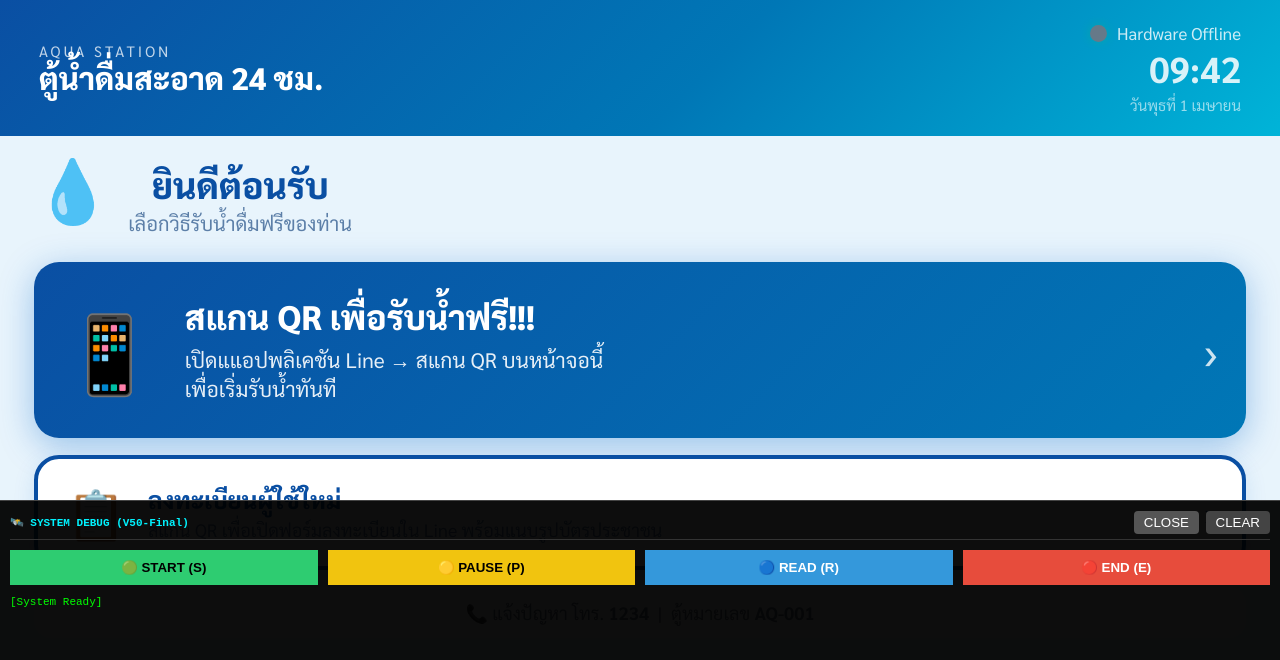
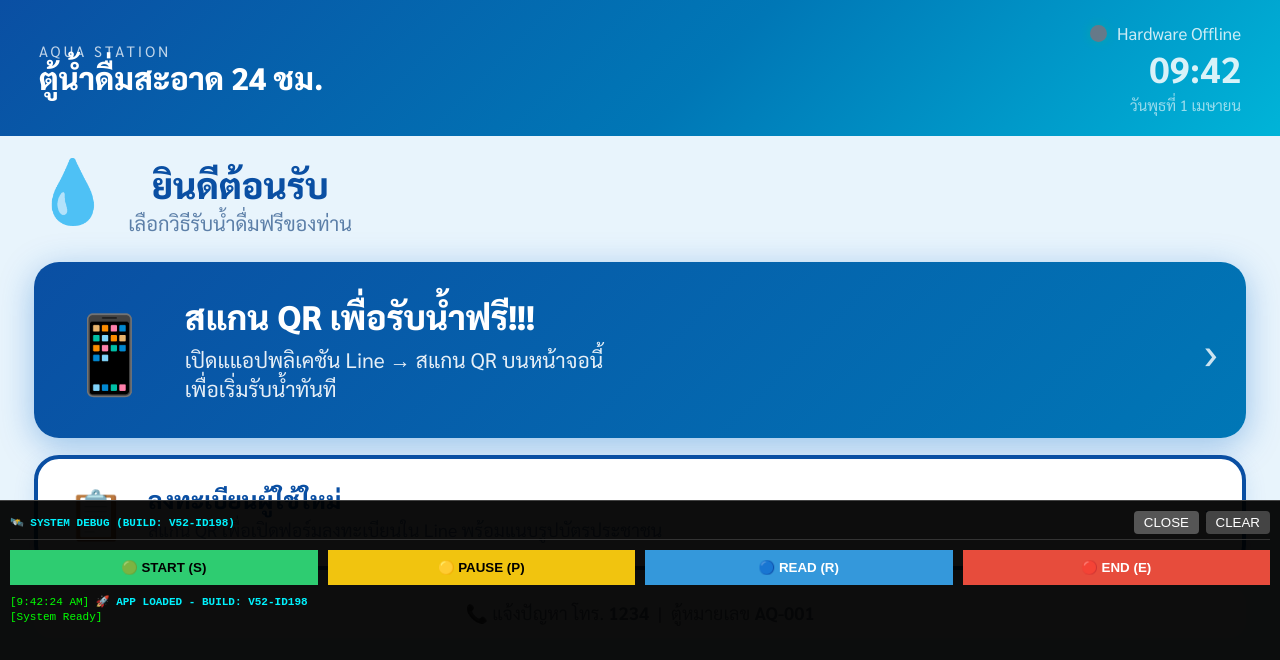
Before and after one commit to puuuuuz/aqua-station-kiosk, a website: page tablet-kiosk.html in a window 1280 px wide. Drawn offline with Linux system fonts and the light colour scheme.

Commit message:
🚀 BUILD V52 (ID 198): Added version branding to debug console and logs for clear deployment tracking.

```diff
--- a/tablet-kiosk.html
+++ b/tablet-kiosk.html
@@ -1009,7 +1009,7 @@
     <!-- 🛠️ DEBUG CONSOLE -->
     <div id="debugConsole" style="display:block; position:fixed; bottom:0; left:0; width:100%; height:300px; background:rgba(0,0,0,0.95); color:#0f0; font-family:monospace; font-size:11px; padding:10px; overflow-y:auto; z-index:9999; border-top:1px solid #444; border-bottom: none;">
         <div style="display:flex; justify-content:space-between; align-items:center; border-bottom:1px solid #333; padding-bottom:5px; margin-bottom:10px;">
-            <span style="color:#00f2fe; font-weight:bold;">🛰️ SYSTEM DEBUG (V50-Final)</span>
+            <span style="color:#00f2fe; font-weight:bold;">🛰️ SYSTEM DEBUG (BUILD: V52-ID198)</span>
             <div>
                 <button onclick="toggleDebug()" style="background:#555; color:white; border:none; padding:4px 10px; border-radius:4px; cursor:pointer;">CLOSE</button>
                 <button onclick="document.getElementById('logArea').innerHTML=''" style="background:#444; color:white; border:none; padding:4px 10px; border-radius:4px; cursor:pointer;">CLEAR</button>
@@ -1238,6 +1238,8 @@
             if (currentScreenName === 'standby') sendToBoard(198, [0x52, 0x00, 100]);
         }, 5000);
 
+        logToScreen('<span style="color:#00f2fe; font-weight:bold;">🚀 APP LOADED - BUILD: V52-ID198</span>');
+
     </script>
 
     <!-- FIREBASE MODULE -->
```
